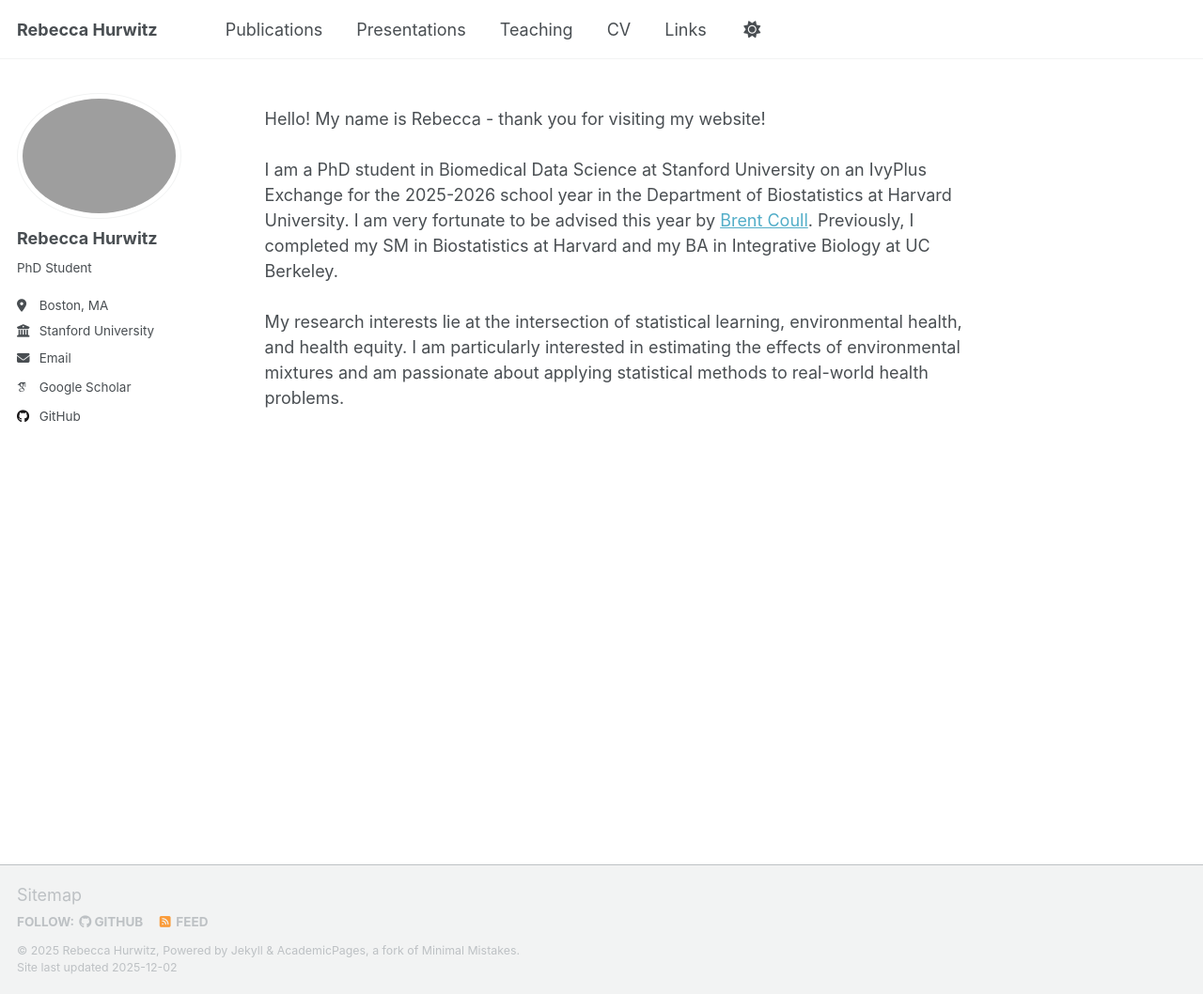
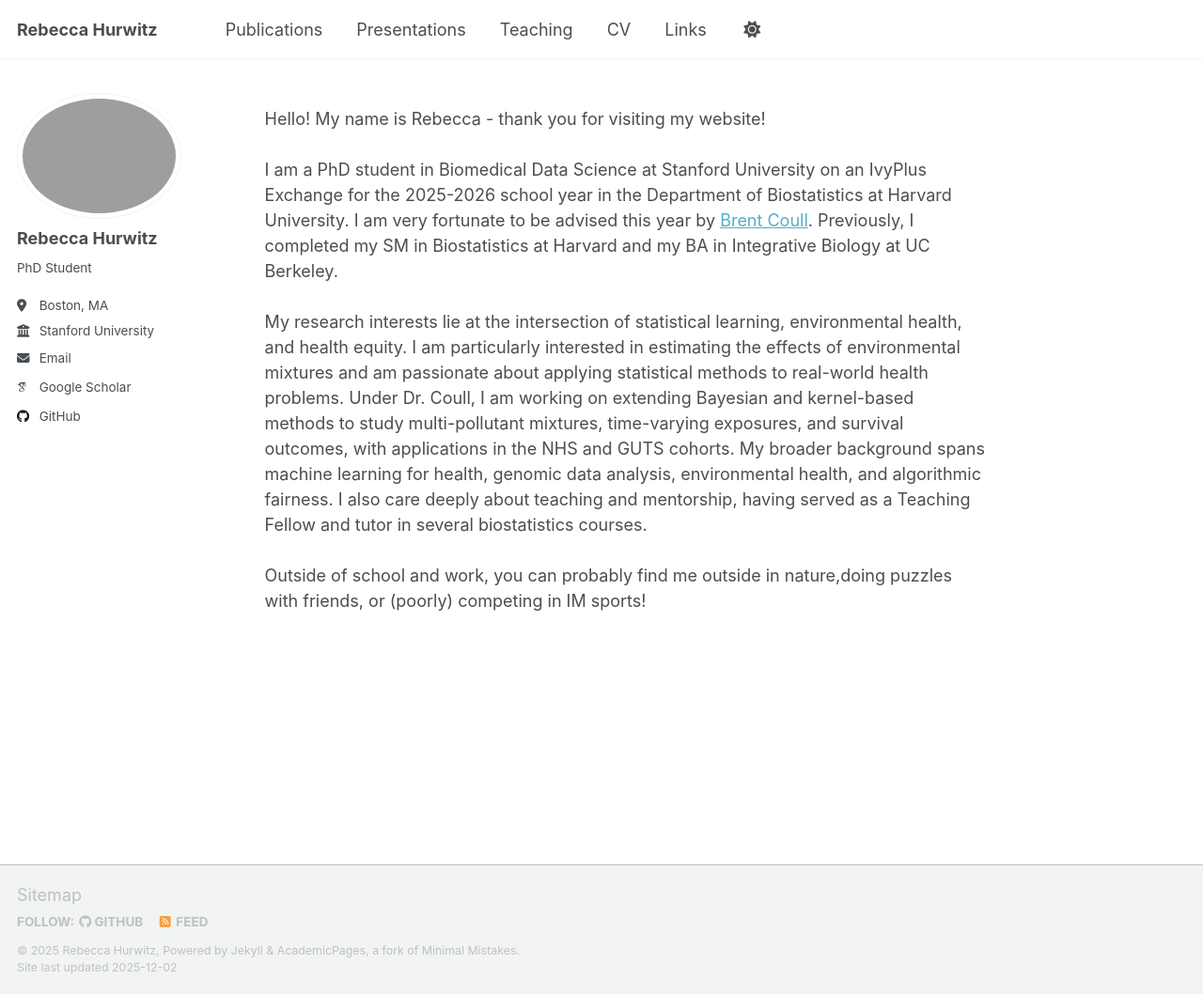
Before and after one commit to rebeccahurwitz/rebeccahurwitz.github.io, a Jekyll site: the page built from _pages/about.md, in a window 1280 px wide and 1058 px high. Shown: the whole window at 94% size. Built offline with Jekyll 4.4.1, drawn with Linux system fonts in a browser that asks for light colours; some web fonts are replaced; a script that is not in the unit is left out.

Commit message:
Update about.md

```diff
--- a/_pages/about.md
+++ b/_pages/about.md
@@ -11,4 +11,6 @@ Hello! My name is Rebecca - thank you for visiting my website!
 <br><br>
 I am a PhD student in Biomedical Data Science at Stanford University on an IvyPlus Exchange for the 2025-2026 school year in the Department of Biostatistics at Harvard University. I am very fortunate to be advised this year by <a href="https://hsph.harvard.edu/profile/brent-coull/">Brent Coull</a>. Previously, I completed my SM in Biostatistics at Harvard and my BA in Integrative Biology at UC Berkeley.
 <br><br>
-My research interests lie at the intersection of statistical learning, environmental health, and health equity. I am particularly interested in estimating the effects of environmental mixtures and am passionate about applying statistical methods to real-world health problems.
+My research interests lie at the intersection of statistical learning, environmental health, and health equity. I am particularly interested in estimating the effects of environmental mixtures and am passionate about applying statistical methods to real-world health problems. Under Dr. Coull, I am working on extending Bayesian and kernel-based methods to study multi-pollutant mixtures, time-varying exposures, and survival outcomes, with applications in the NHS and GUTS cohorts. My broader background spans machine learning for health, genomic data analysis, environmental health, and algorithmic fairness. I also care deeply about teaching and mentorship, having served as a Teaching Fellow and tutor in several biostatistics courses.
+<br><br>
+Outside of school and work, you can probably find me outside in nature,doing puzzles with friends, or (poorly) competing in IM sports!
```
